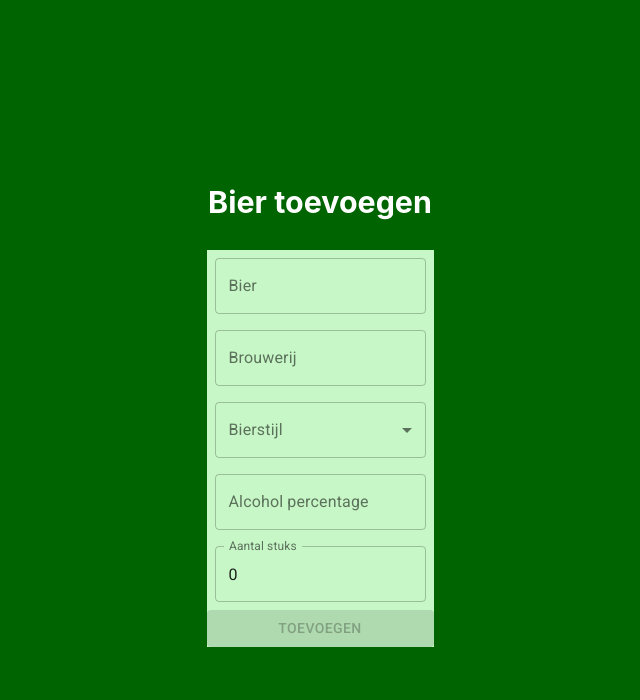
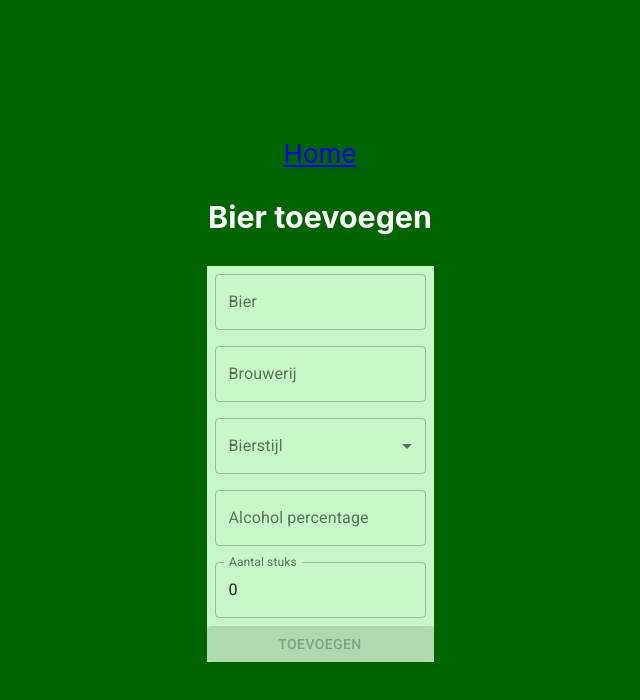
Before and after one commit to mijnbier/app, a React (Create React App) app: page /add-beer in a window 1280 px wide. Shown: the top 700 px of the page, without its empty margins (320-960 px from the left). Built offline with nearby package versions, Linux system fonts and the light colour scheme.

Commit message:
Home link

```diff
--- a/src/Pages/AddBeer.js
+++ b/src/Pages/AddBeer.js
@@ -1,6 +1,6 @@
 import React from "react";
 import "./AddBeer.css";
-import { useHistory } from "react-router-dom";
+import { useHistory, Link } from "react-router-dom";
 import FormControl from '@material-ui/core/FormControl';
 import TextField from "@material-ui/core/TextField";
 import MenuItem from "@material-ui/core/MenuItem";
@@ -50,6 +50,8 @@
 
   return (
     <header>
+      <Link to="/">Home</Link>
+
       <h3>Bier toevoegen</h3>
       <FormControl className={classes.root} variant="outlined">
         <TextField
--- a/src/Pages/BeerDetail.js
+++ b/src/Pages/BeerDetail.js
@@ -1,4 +1,4 @@
-import { useParams, useHistory } from "react-router-dom";
+import { useParams, useHistory, Link } from "react-router-dom";
 import React, { useState, useEffect } from "react";
 import Button from "@material-ui/core/Button";
 import database from "../Services/database";
@@ -31,6 +31,8 @@
     <div>Laden...</div>
   ) : (
     <div>
+      <Link to="/">Home</Link>
+
       <h3>{beer.brand}</h3>
       <div>Label: {beer.labels?.join(" - ")} </div>
       <div>Alc: {beer.alcohol}%</div>
```
